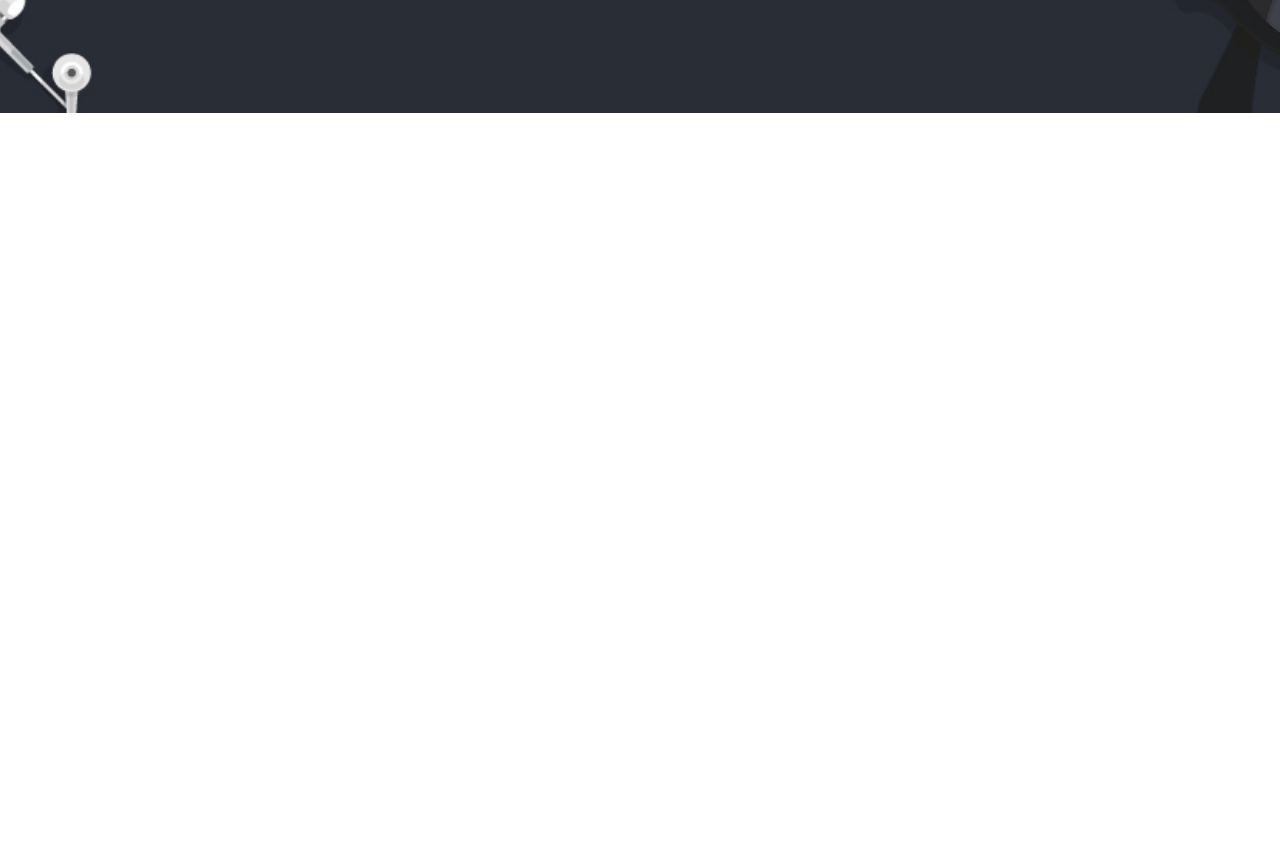
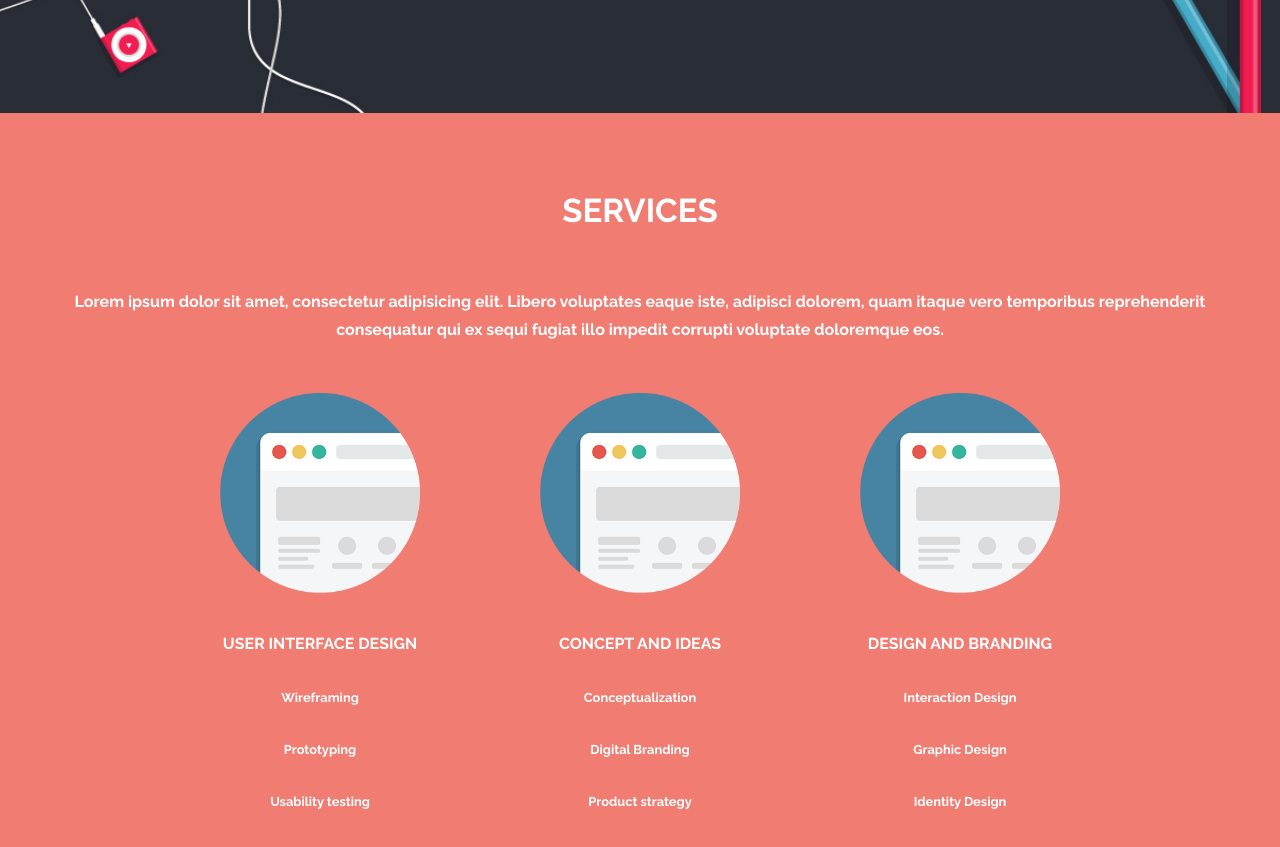
Before and after one commit to ValLR/app-love-flex, a plain HTML site: page index.html in a window 1280 px wide. Shown: the part 457-1304 px from the top of the page. Before the commit the page ends 800 px from the top, so only its background shows below. Drawn offline with Linux system fonts and the light colour scheme.

Commit message:
seccion services section, html y estilos

```diff
--- a/css/main.css
+++ b/css/main.css
@@ -63,7 +63,7 @@ body {
 }
 
 #home h1{
-	font-size:35px;
+	font-size:39px;
 	margin-bottom:5px;
 }
 
@@ -84,5 +84,34 @@ body {
 	font-weight: bolder;
 	color:whitesmoke;
 	font-size: 120%;
+}
+/*Services*/
+#services{
+	background-color:#f17c72;
+	text-align: center;
+	color: #fff;
+	padding:70px;
+}
 
+#services img{
+	width:200px;
 }
+
+.box-services{
+	font-size: 1.2em;
+	font-weight: bold;
+	margin: auto 60px;
+}
+
+#services.flex-container{
+	flex-wrap:wrap;
+	justify-content: center;
+}
+#services h2{
+	font-size:33px;
+}
+#services h4{
+	font-weight: normal;
+	font-weight: bold;
+	margin-bottom: 50px;
+}
--- a/index.html
+++ b/index.html
@@ -5,6 +5,8 @@
 	<title>AppLove with Flexbox</title>
 	<!-- Importa fontAwesome -->
 	<script src="https://use.fontawesome.com/477be0bbd3.js"></script>
+	<!-- favicon -->
+	<link href="favicon.ico" rel="icon" type="image/x-icon" />
 	<!-- Importa la fuente del proyecto (Open Sans de Google Fonts (https://fonts.google.com) -->
 	<link href="https://fonts.googleapis.com/css?family=Raleway:400,700" rel="stylesheet">
 	<!-- Enlaza tu CSS reutilizable aquí (common.css) -->
@@ -13,6 +15,7 @@
 	<link rel="stylesheet" href="css/main.css">
 </head>
 <body>
+<!-- menu section -->
 	<nav class="menu flex-container">
 		<a href="#" class="text-uppercase link">Services</a>
 		<a href="#" class="text-uppercase link">Work</a>
@@ -21,12 +24,44 @@
 			<img src="assets/images/logo-r.png" class="logo" alt="Logo">
 		</div>
 	</nav>
+<!-- home section  -->
 	<section id="home" class="flex-container">
 		<h2>YOU JUST FOUND AN UNTILMATE</h2>
 		<h1 class="text-uppercase text-home mb-0">we are applove from heart</h1>
 		<p class="text-uppercase mt-0">HANDCRAFTERD - MODERN DESIGN - PIXEL PERFECT - PASSIONED DESIGN</p>
 		<a href="#services" class="btn-home">View services</a>
 	</section>
+<!-- service section -->
+	<section id="services" class="flex-container">
+		<h2 class="text-uppercase text-services mt-0">
+			Services
+		</h2>
+		<h4>
+			Lorem ipsum dolor sit amet, consectetur adipisicing elit. Libero voluptates eaque iste, adipisci dolorem, quam itaque vero temporibus reprehenderit consequatur qui ex sequi fugiat illo impedit corrupti voluptate doloremque eos.
+		</h4>
+		<div class="box-services">
+			<img src="assets/images/website.png" alt="Website">
+			<h5 class="mb-0">USER INTERFACE DESIGN</h5>
+			<h6 class="m-0">Wireframing</h6>
+			<h6 class="m-0">Prototyping</h6>
+			<h6 class="m-0">Usability testing</h6>
+		</div>
+		<div class="box-services">
+			<img src="assets/images/website.png" alt="Website">
+			<h5 class="mb-0">CONCEPT AND IDEAS</h5>
+			<h6 class="m-0">Conceptualization</h6>
+			<h6 class="m-0">Digital Branding</h6>
+			<h6 class="m-0">Product strategy</h6>
+		</div>
+		<div class="box-services">
+			<img src="assets/images/website.png" alt="Website">
+			<h5 class="mb-0">DESIGN AND BRANDING</h5>
+			<h6 class="m-0">Interaction Design</h6>
+			<h6 class="m-0">Graphic Design</h6>
+			<h6 class="m-0">Identity Design</h6>
+		</div>
+	</section>
+<!--  -->
 
 	<!-- Enlaza tu JS del proyecto aquí -->
 </body>
```
Also changed, not shown: favicon.ico (added).
